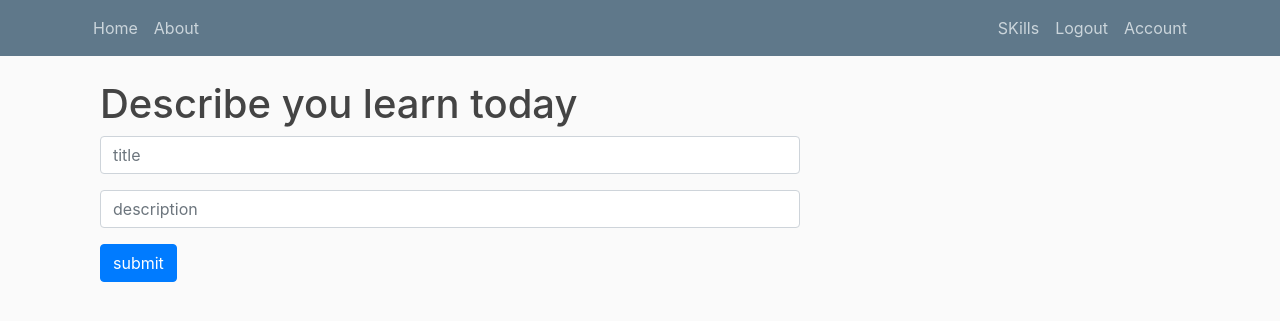
After one commit to Agent-Hellboy/potency, a Flask app: page /todo/task_desc in a window 1280 px wide. The commit adds this page. Shown: the top 321 px of the page. Run offline with Flask 2, Linux system fonts and the light colour scheme; a user stored in the database is signed in; some libraries are stand-ins or nearby versions.

Commit message:
added task description and improvement in modular design like parent child relationship task and tasksum

```diff
--- a/todo/routes.py
+++ b/todo/routes.py
@@ -1,9 +1,10 @@
 from flask import render_template,flash,url_for,redirect,request
 from todo import app,db,bcrypt
-from todo.model import User,Todo,Tasks
+from todo.model import User,Todo,Tasks,Tasksum
 from todo.forms import RegistrationForm,LoginForm,PostForm,TaskForm,SearchForm
 from flask_login import login_user,current_user,login_required,logout_user
 from apiclient.discovery import build
+import datetime
 
 @app.route('/')
 def home():
@@ -17,7 +18,8 @@ def account():
 	#print(todo)
 	todorev=[]
 	for i in todo:
-		if(i.date.day%7==0 or i.date.day%3==0 or i.date.day%15==0):
+		if(i.date.day+7==datetime.datetime.now().date().day or i.date.day+3==datetime.datetime.now().date().day
+		 or i.date.day%15==datetime.datetime.now().date().day):
 			todorev.append(i)
 	skills=[]
 	for i in todo:
@@ -80,7 +82,7 @@ def recm_skill():
 	key_word=''
 	if(request.method=='POST'):
 		key_word=request.form.get('key_word')
-		api_key='AIzaSyBwDMpvqtUxZ6ZsAZ_VxspbuATh-CncRWA'
+		api_key='AIzaSyDlSP52WUTbhSPggRwcLsGQbrWpymVvcYU'
 		youtube=build('youtube','v3',developerKey=api_key)
 		req=youtube.search().list(q=key_word,part='snippet',type='video',maxResults=10)
 		result=req.execute()
@@ -130,6 +132,18 @@ def add_task():
 	return render_template('add_task.html',form=form)
 
 
+@app.route("/todo/task_desc",methods=['GET','POST'])
+@login_required
+def task_desc():
+	var=request.args.get('my_var')
+	if(request.method=='POST'):
+		title=request.form.get('title')
+		description=request.form.get('description')
+		taskdesc=Tasksum(title=title,description=description,task_id=var)
+		db.session.add(taskdesc)
+		db.session.commit()
+		return render_template('task_desc.html')
+	return render_template('task_desc.html')
 
 @app.route("/logout")
 @login_required
--- a/todo/templates/layout.html
+++ b/todo/templates/layout.html
@@ -18,7 +18,7 @@
 	<header class="site-header">
       <nav class="navbar navbar-expand-md navbar-dark bg-steel fixed-top">
         <div class="container">
-          <a class="navbar-brand mr-4" href="/">ToDo</a>
+
           <button class="navbar-toggler" type="button" data-toggle="collapse" data-target="#navbarToggle" aria-controls="navbarToggle" aria-expanded="false" aria-label="Toggle navigation">
             <span class="navbar-toggler-icon"></span>
           </button>
@@ -31,7 +31,7 @@
 
             <div class="navbar-nav">
               {% if current_user.is_authenticated %}
-              <a class="nav-item nav-link" href="{{ url_for('insert_todo') }}">Todo</a>
+              <a class="nav-item nav-link" href="{{ url_for('insert_todo') }}">SKills</a>
               <a class="nav-item nav-link" href="{{ url_for('logout') }}">Logout</a>
               <a class="nav-item nav-link" href="{{ url_for('account') }}">Account</a>
               {% else %}
--- /dev/null
+++ b/todo/templates/task_desc.html
@@ -0,0 +1,15 @@
+{% extends "layout.html" %}
+{% block content %}
+<div class="container">
+    <h1>Describe you learn today</h1>
+    <form action="" method="POST">
+        <div class="form-group">
+            <input type="text" name="title" class="form-control" placeholder="title" required>
+        </div>
+        <div class="form-group">
+            <input type="text" name="description" class="form-control" placeholder="description" required>
+        </div>
+        <button class="btn btn-primary" type="submit" >submit</button>
+    </form>
+        </div>
+{% endblock content %}
```
Also changed, not shown: todo/model.py (+11 -1 lines), todo/templates/account.html (+7 -1 lines), todo/forms.py (line endings or trailing spaces), todo/site.db.
